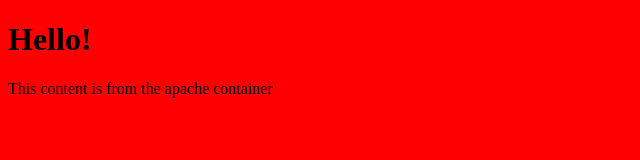
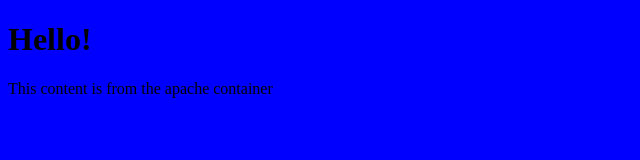
Before and after one commit to psundar6/jenkins-docker-demo, a plain HTML site: page index.html in a window 1280 px wide. Shown: the whole page, without its empty margins (0-640 px from the left). Drawn offline with Linux system fonts and the light colour scheme.

Commit message:
Update index.html
change BG color to blue

```diff
--- a/index.html
+++ b/index.html
@@ -1,7 +1,7 @@
 <!DOCTYPE html>
 <html>
 <!-- Change the background color, eg: maroon,gray,red,steelblue etc -->
-<body style="background-color:red;">
+<body style="background-color:blue;">
 <h1>Hello!</h1>
 
 <p>This content is from the apache container</p>
```
